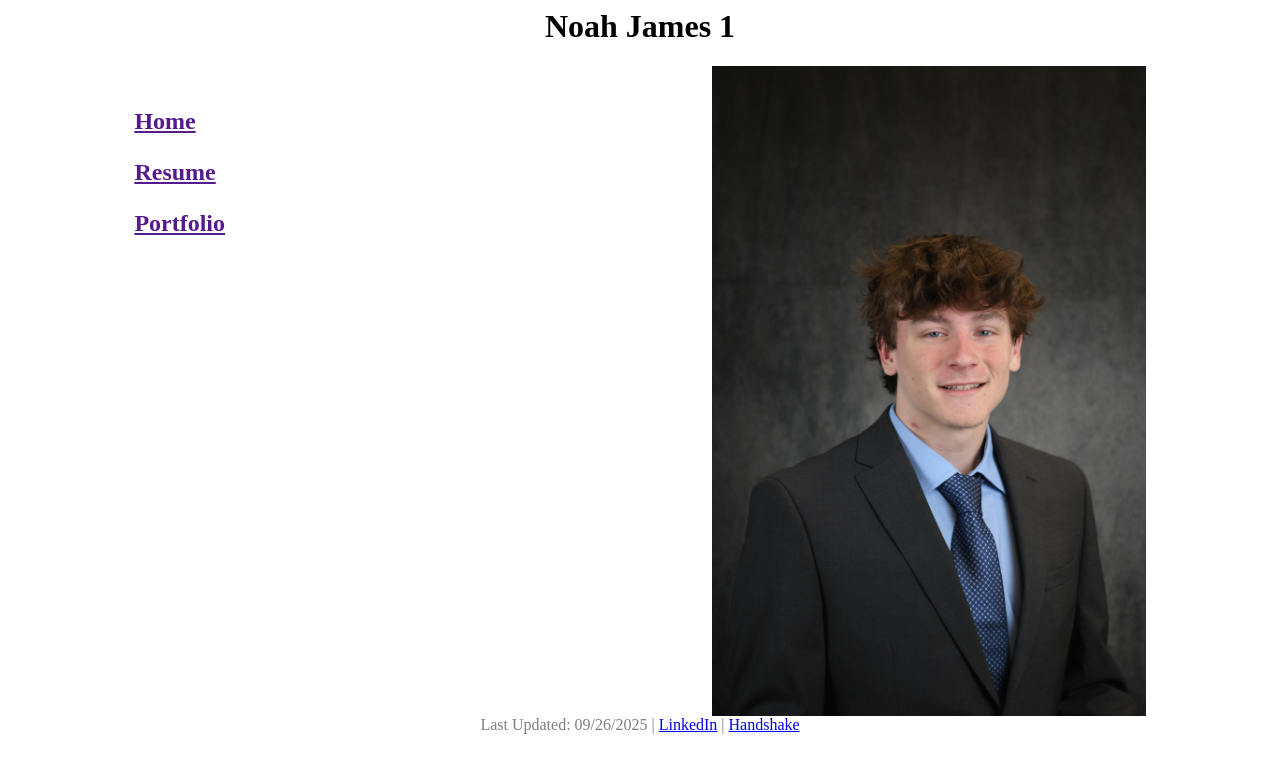
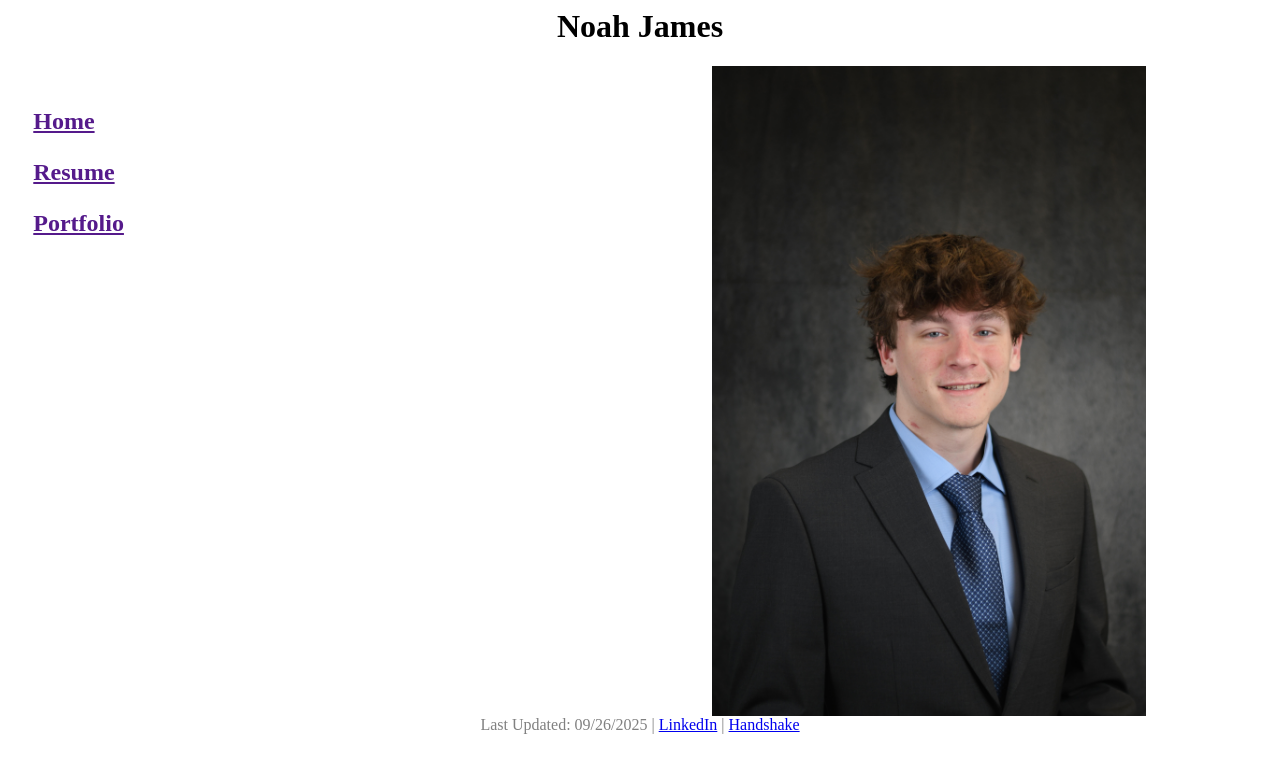
Before and after one commit to rhit-jamesnc/rhit-jamesnc.github.io, a plain HTML site: page index.html in a window 1280 px wide. Drawn offline with Linux system fonts and the light colour scheme.

Commit message:
trying to center

```diff
--- a/index.html
+++ b/index.html
@@ -7,7 +7,7 @@
     <body>
         <header>
             <h1>
-                Noah James 1
+                Noah James
             </h1>
         </header>
 
--- a/styles/stylesIndex.css
+++ b/styles/stylesIndex.css
@@ -10,7 +10,7 @@ header {
 .center {
     margin-top: 5%;
     margin-left: auto;
-    margin-right: auto;
+    margin-right: 80%;
 }
 
 .center p {
```
